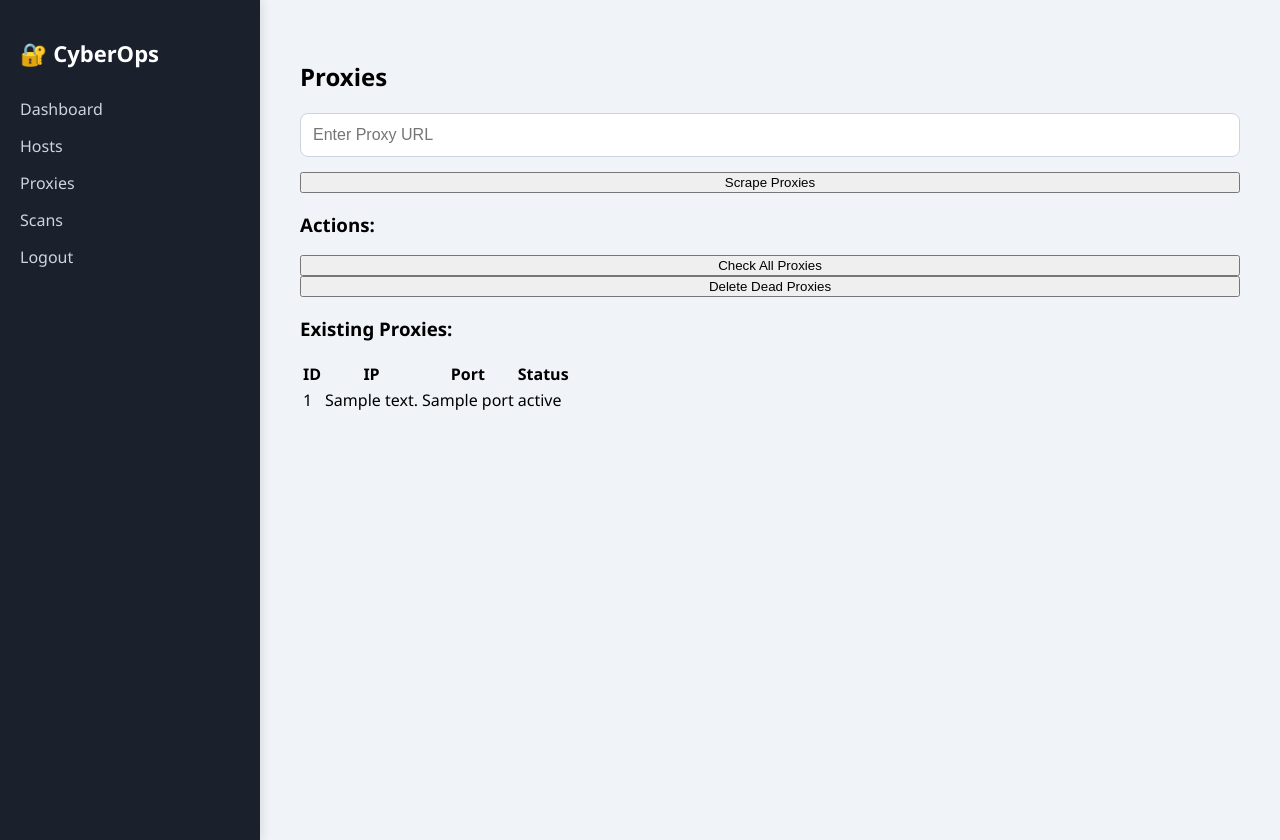
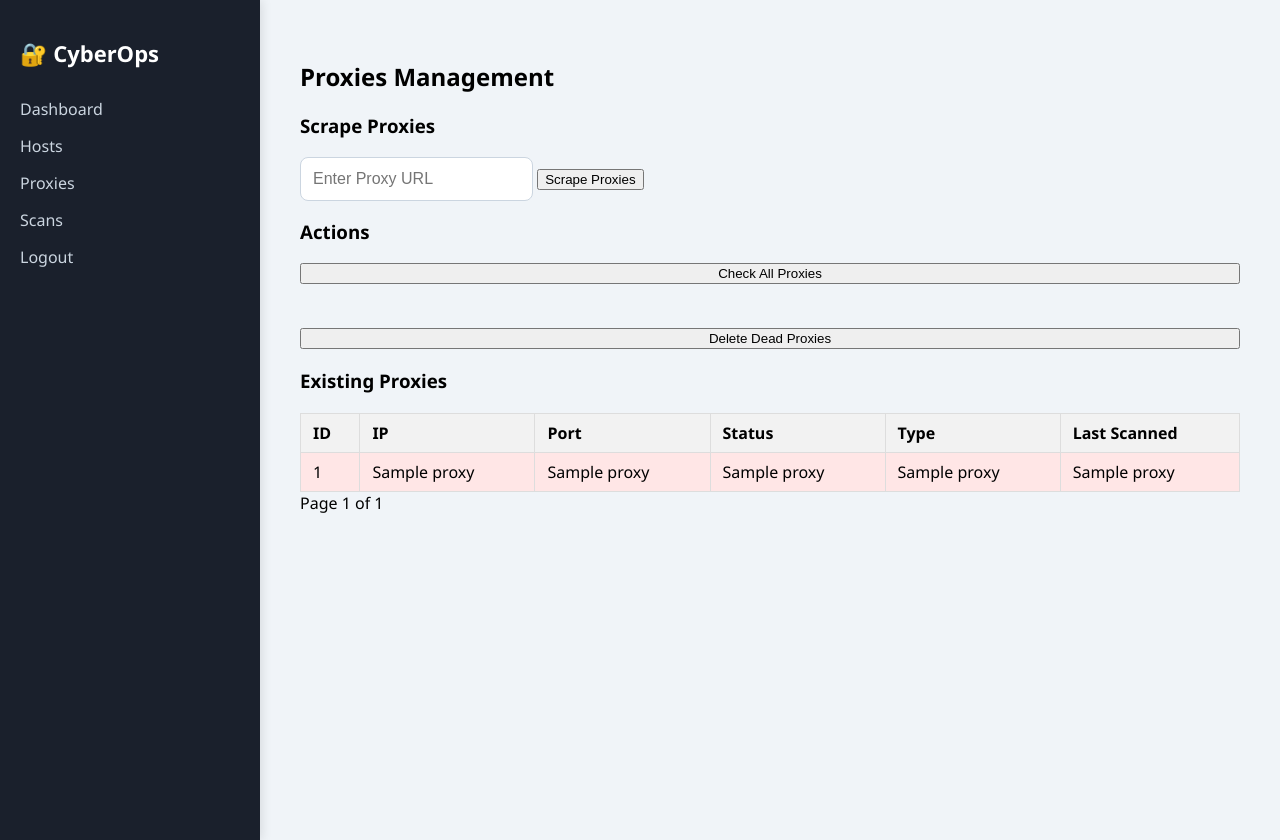
Before and after one commit to LM-Codespace/Dashboard-Flask, a Flask app: template templates/proxies.html in a window 1280 px wide. Run offline with Flask 3, Linux system fonts and the light colour scheme; the template is opened without the code that fills it: most values are stand-ins (such as "Sample title", 1, 10 or a date in 2020); some libraries are stand-ins or nearby versions.

Commit message:
Update proxies.html

```diff
--- a/templates/proxies.html
+++ b/templates/proxies.html
@@ -1,38 +1,70 @@
 {% extends "base.html" %}
 
 {% block content %}
-<h2>Proxies</h2>
+<div class="container">
+    <h2>Proxies Management</h2>
 
+    <!-- Proxy URL Scraping Form -->
+    <div class="form-section">
+        <h3>Scrape Proxies</h3>
         <form method="POST" action="{{ url_for('proxies.scan_proxies') }}">
+            <div class="form-group">
                 <input type="text" name="proxy_url" placeholder="Enter Proxy URL" required>
-    <button type="submit">Scrape Proxies</button>
+                <button type="submit" class="btn">Scrape Proxies</button>
+            </div>
         </form>
+    </div>
 
+    <!-- Actions -->
+    <div class="form-section">
+        <h3>Actions</h3>
+        <form action="{{ url_for('proxies.check_proxies') }}" method="POST">
+            <button type="submit" class="btn action-btn">Check All Proxies</button>
+        </form>
+        <br><br>
+        <form action="{{ url_for('proxies.delete_dead_proxies') }}" method="POST">
+            <button type="submit" class="btn action-btn">Delete Dead Proxies</button>
+        </form>
+    </div>
 
-<h3>Actions:</h3>
-<form action="{{ url_for('proxies.check_proxies') }}" method="POST">
-    <button type="submit">Check All Proxies</button>
-</form>
-
-<form action="{{ url_for('proxies.delete_dead_proxies') }}" method="POST">
-    <button type="submit">Delete Dead Proxies</button>
-</form>
-
-<h3>Existing Proxies:</h3>
-<table>
+    <!-- Existing Proxies Table -->
+    <div class="table-section">
+        <h3>Existing Proxies</h3>
+        <table class="proxy-table">
+            <thead>
                 <tr>
                     <th>ID</th>
                     <th>IP</th>
                     <th>Port</th>
                     <th>Status</th>
+                    <th>Type</th>
+                    <th>Last Scanned</th>
                 </tr>
+            </thead>
+            <tbody>
                 {% for proxy in proxies %}
-    <tr>
-        <td>{{ proxy.id }}</td>
-        <td>{{ proxy.ip_address }}</td>
-        <td>{{ proxy.port }}</td>
-        <td>{{ proxy.status }}</td>
+                    <tr class="{{ 'active' if proxy[3] == 'active' else 'inactive' }}">
+                        <td>{{ proxy[0] }}</td>
+                        <td>{{ proxy[1] }}</td>
+                        <td>{{ proxy[2] }}</td>
+                        <td>{{ proxy[3] }}</td>
+                        <td>{{ proxy[4] }}</td>
+                        <td>{{ proxy[5] }}</td>
                     </tr>
                 {% endfor %}
+            </tbody>
         </table>
+    </div>
+
+    <!-- Pagination Controls -->
+    <div class="pagination">
+        {% if page > 1 %}
+            <a href="{{ url_for('proxies.proxies', page=page-1) }}" class="pagination-link">Previous</a>
+        {% endif %}
+        <span>Page {{ page }} of {{ total_pages }}</span>
+        {% if page < total_pages %}
+            <a href="{{ url_for('proxies.proxies', page=page+1) }}" class="pagination-link">Next</a>
+        {% endif %}
+    </div>
+</div>
 {% endblock %}
```
Lines whose indentation alone changed are shown as unchanged.
